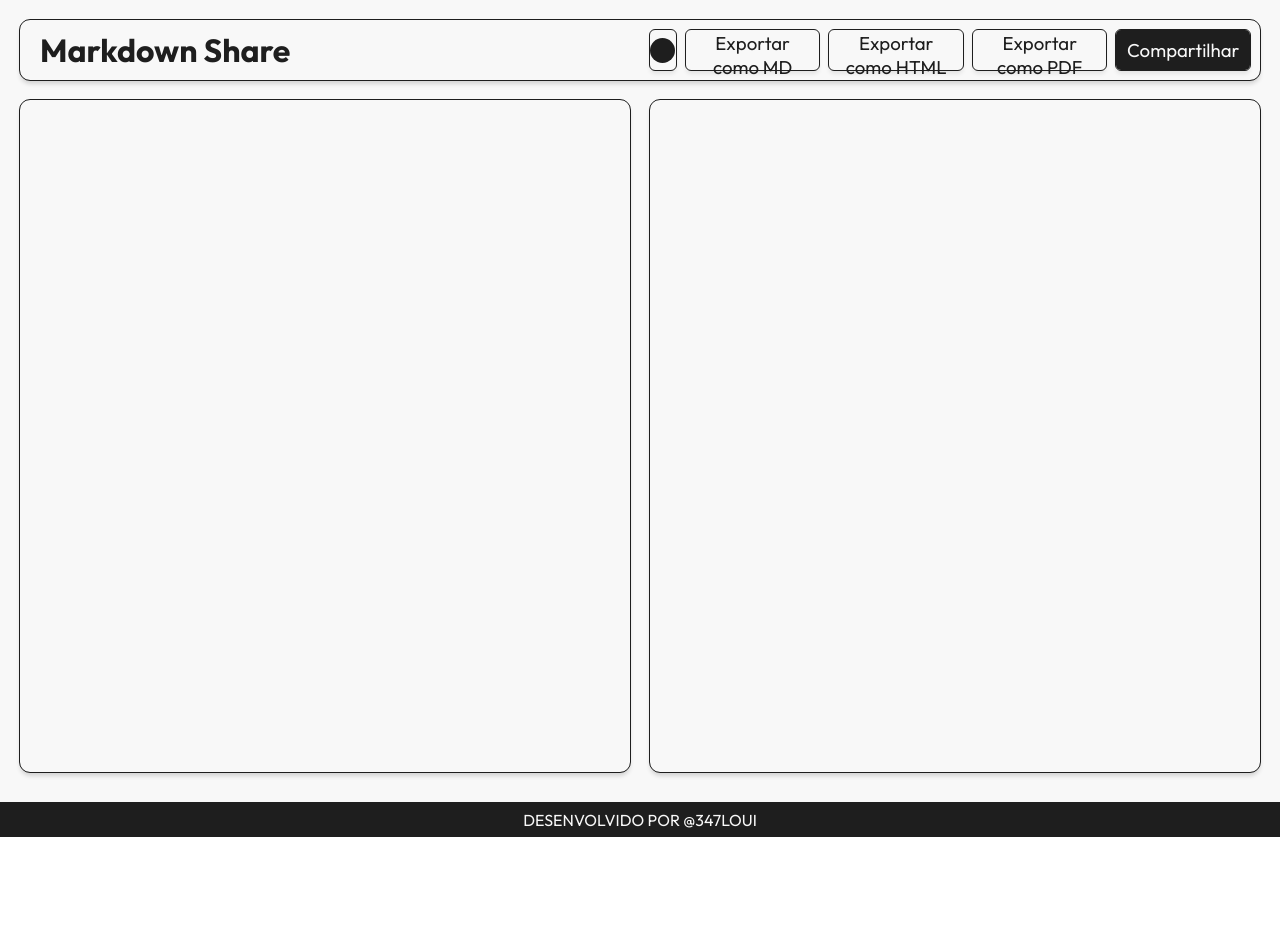
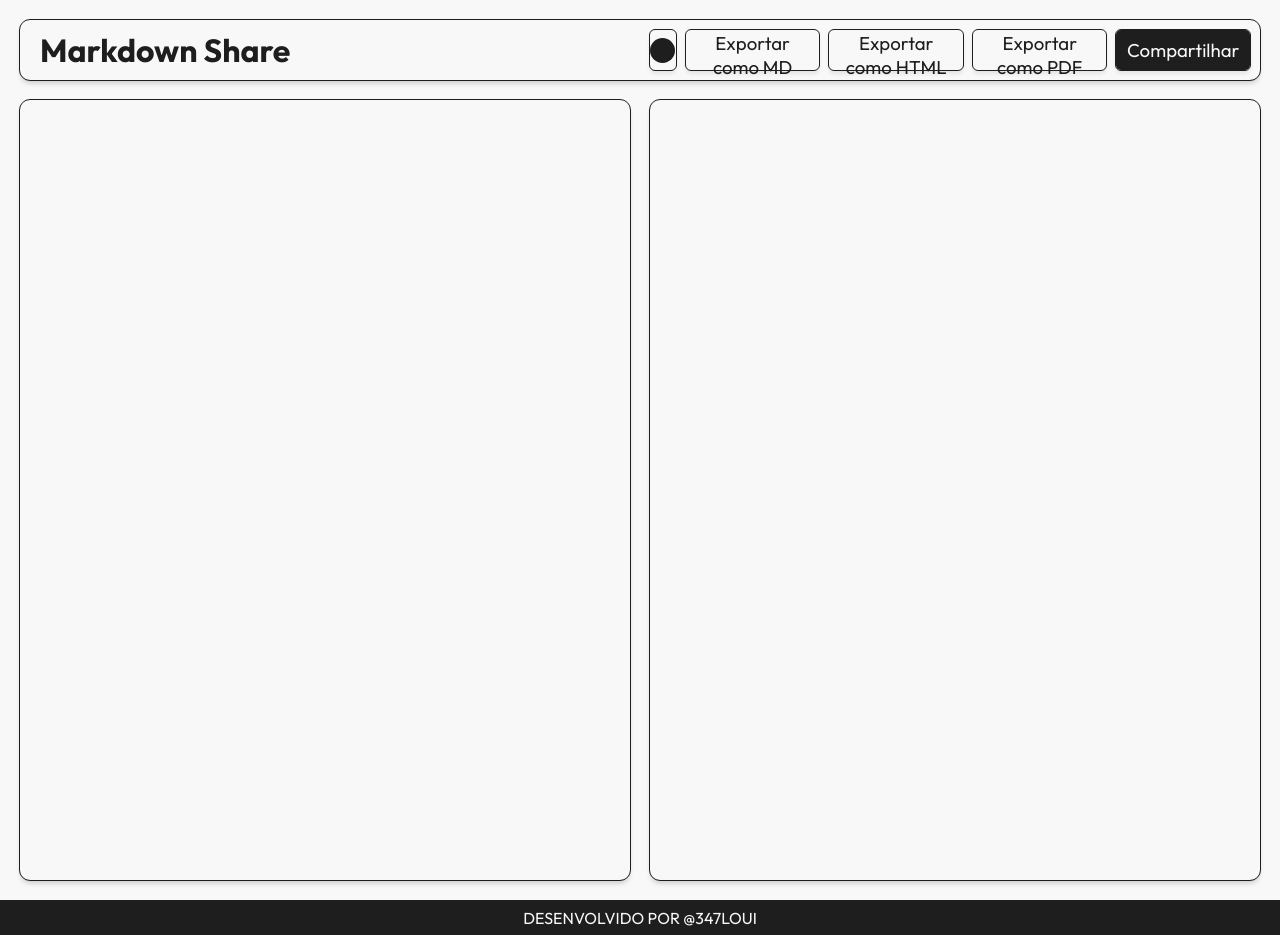
Before and after one commit to louipasquini/markdown-share, a React (Vite) app: page / in a window 1280 px wide. Before the commit the page ends 837 px from the top, so only its background shows below. Built offline with nearby package versions, Linux system fonts and the light colour scheme.

Commit message:
fix: background color

```diff
--- a/src/App.css
+++ b/src/App.css
@@ -1,14 +1,12 @@
 .app {
   height: 100dvh;
-  padding: 20px;
   padding-bottom: 0;
   margin-bottom: 0;
 }
 
 .container {
   width: 100%;
-  height: 84%;
-  margin-top: 20px;
+  height: 100%;
   display: flex;
 }
 
@@ -19,6 +17,8 @@
   box-shadow: 0 4px 4px #00000025;
   padding: 20px;
   margin-right: 10px;
+  margin-left: 20px;
+  margin-bottom: 20px;
 
 }
 
@@ -41,6 +41,8 @@
   box-shadow: 0 4px 4px #00000025;
   padding: 20px;
   margin-left: 10px;
+  margin-right: 20px;
+  margin-bottom: 20px;
   font-family: "Outfit";
   overflow: auto;
 }
@@ -58,8 +60,6 @@
   display: flex;
   justify-content: center;
   align-items: center;
-  margin-top: 30px;
   position: absolute;
   font-family: "Outfit";
-  margin-left: -20px;
 }
--- a/src/App.jsx
+++ b/src/App.jsx
@@ -61,6 +61,10 @@ function App() {
   };
 
   const globalStyles = `
+    body {
+      background-color: ${isDark ? '#1e1e1e' : '#f8f8f8'} !important;
+    }
+
     .markdown-body {
       border: ${isDark ? '#1e1e1e' : '#f8f8f8'} !important;
     }
--- a/src/components/Topbar/Topbar.css
+++ b/src/components/Topbar/Topbar.css
@@ -1,8 +1,8 @@
 .topbar {
-  width: 100%;
   height: 60px;
   border-radius: 10px;
   outline: solid 1px;
+  margin: 20px;
   box-shadow: 0 4px 4px #00000025;
   display: flex;
 }
```
